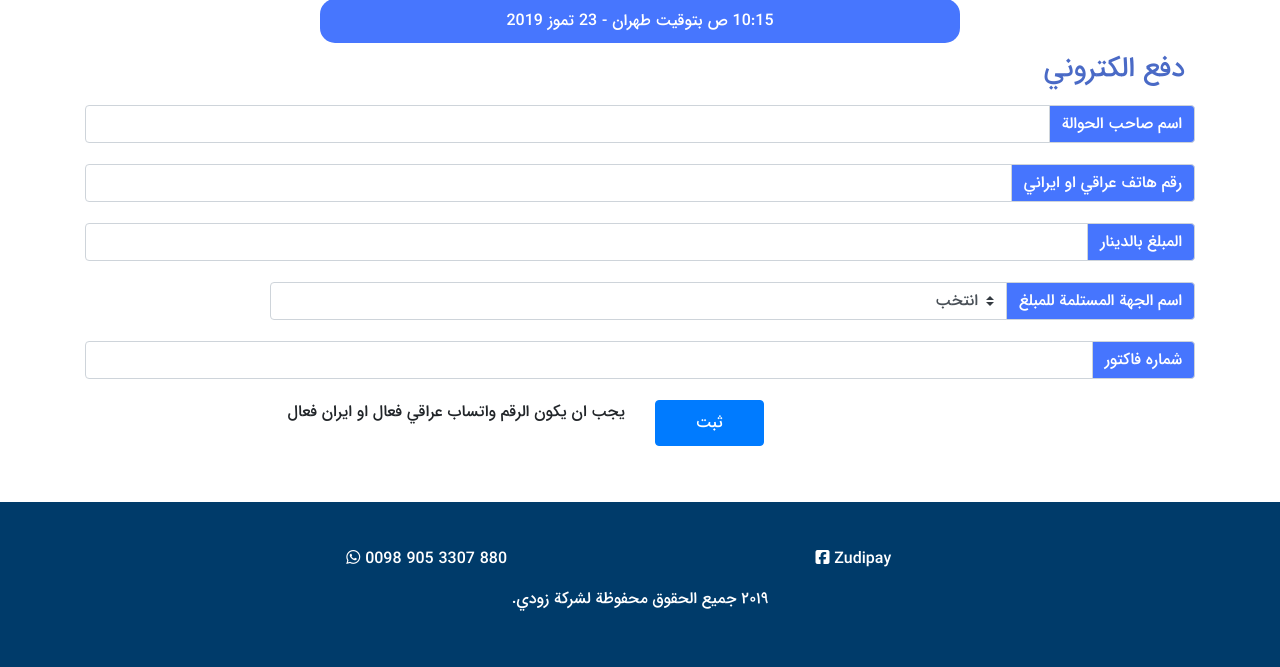
After one commit to mohammadrezaesk/zudipay_v1.0.0, a Django app: page /havale/ in a window 1280 px wide. The commit adds this page. Shown: the part 328-995 px from the top of the page. Run offline with Django 3.2, Linux system fonts and the light colour scheme; some libraries are stand-ins or nearby versions.

Commit message:
realese 1

```diff
--- a/ZUDIPAY/settings.py
+++ b/ZUDIPAY/settings.py
@@ -29,6 +29,7 @@
 # Application definition
 
 INSTALLED_APPS = [
+    'havale',
     'Exchange',
     'calculate',
     'zudipayadmin',
--- a/havale/urls.py
+++ b/havale/urls.py
@@ -1,5 +1,5 @@
 from django.conf.urls import url,include
 from . import views
 urlpatterns=[
-    url(r'^$', views.show_prices,name = 'show_prices')
+    url(r'^$', views.havaleform,name = 'havale_form')
 ]
--- a/havale/views.py
+++ b/havale/views.py
@@ -1,3 +1,6 @@
 from django.shortcuts import render
 
 # Create your views here.
+def havaleform(request):
+    args = {}
+    return render(request,'havale/havaleform.html',args)
--- a/static/zudipay/base2.css
+++ b/static/zudipay/base2.css
@@ -19,12 +19,13 @@
   width: 180px;
 }
 #time{
-  position:absolute;
-  top:0;
-  right:0;
   background:#4776fe;
   padding:5px;
-  border-bottom-left-radius:15px;
+  color: white;
+  text-align: center;
+  margin: auto;
+  border-radius: 15px;
+  padding: 10px;
 }
 footer{
   position: absolute;
@@ -60,9 +61,9 @@ footer .row .col-md-4{
 
   }
   #time{
-    font-size: 0.5rem;
-
-
+    font-size: 0.65rem;
+    max-width: none !important;
+    width:70% !important;
   }
 
 
--- /dev/null
+++ b/static/zudipay/havaleform.css
@@ -0,0 +1,25 @@
+form .row{
+  margin: 5px 0;
+}
+form input , form select{
+  text-align: right;
+}
+form span{
+  background-color: #4675fe !important;
+  color: #fff !important;
+}
+#companyicon{
+  width:40px;
+  margin: auto;
+}
+.col-2{
+  text-align: center;
+}
+.col-10{
+  padding: 0;
+}
+@media only screen and (max-width: 450px) {
+    span , p{
+      font-size: 0.6rem !important;
+    }
+}
--- a/static/zudipay/home.css
+++ b/static/zudipay/home.css
@@ -82,6 +82,6 @@ footer .row .col-md-4{
 
   }
   .zudi-menu{
-    margin-top: 50 px;
+    margin-top: 80px;
   }
 }
--- a/templates/base2.html
+++ b/templates/base2.html
@@ -19,8 +19,10 @@
   </head>
   <body>
     <div class="header">
-        <!--<p id="time"></p>-->
         <a href="/"><img src="{% static 'logo.png' %}" alt="zudilogo"  id="header-logo"></a>
+    </div>
+    <div id="time" class="col-6">
+
     </div>
     {% block body %}
     {% endblock %}
@@ -30,10 +32,10 @@
 
             </div>
             <div class="col-md-4">
-                <a href=""<p><i class="fab fa-facebook-square"></i> zudipay</p></a>
+                <a href="https://facebook.com/zuditasrif" dir="ltr"><p><i class="fab fa-facebook-square"></i> Zudipay</p></a>
             </div>
             <div class="col-md-4">
-                <a href=""<p><i class="fab fa-whatsapp"></i> +98-905 3307 880</p></a>
+                <a href="" dir="ltr"><p><i class="fab fa-whatsapp"></i> 0098 905 3307 880</p></a>
             </div>
             <div class="col-md-2">
 
@@ -43,31 +45,49 @@
     </footer>
   </body>
   <script>
-  var monthes = ["محرم","صفر","ربيع الاول","ربيع الثاني","جمادي الاول","جمادي الثاني","رجب","شعبان","رمضان","شوال","ذي القعده","ذي الحجة"]
+  var monthes = ["كانون الثاني","شباط","اذار","نيسان","ايار","حزيران","تموز","اب","ايلول","تشرين الاول","تشرين الثاني","كانون الاول"]
   var d = new Date();
-  function writeHijri(date, lang) {
-  var date = date || new Date();
-  lang = lang || 'en';
-  var options = {
-    year: 'numeric', month: 'long', day: 'numeric'
-  };
-  return date.toLocaleString(lang + '-u-ca-islamic', options);
-}
-
-// 1 Jan 2017 converted to Hijri (3 Rab. II 1438) in Arabic
-   var seconds = d.getSeconds();
-
+  var year = d.getFullYear();
+  var month = d.getMonth();
+  var dd = d.getDate();
+  var seconds = d.getSeconds();
   var minutes = d.getMinutes();
   var hour = d.getHours();
-  //document.getElementById('time').innerHTML=hour +":"+minutes+":"+seconds+"طهران";
+  if (hour%12<10){
+    hour = "0"+hour%12
+  }
+  if (minutes<10){
+    minutes = "0"+minutes
+  }
+  if(d.getHours()<12){
+      document.getElementById('time').innerHTML=hour +":"+minutes+" ص بتوقيت طهران - "+ dd +" "+ monthes[12-month]+" " + year;
+  }
+  else{
+      document.getElementById('time').innerHTML=hour +":"+minutes+" م بتوقيت طهران - "+ dd+" "+ monthes[12-month]+" " + year;
+
+  }
   setInterval(changetime, 1000);
   function changetime(){
     var d = new Date();
+    var year = d.getFullYear();
+    var month = d.getMonth();
+    var dd = d.getDate();
     var seconds = d.getSeconds();
     var minutes = d.getMinutes();
     var hour = d.getHours();
-    //document.getElementById('time').innerHTML=hour +":"+minutes+":"+seconds+"طهران";
+    if (hour%12<10){
+      hour = "0"+hour%12
+    }
+    if (minutes<10){
+      minutes = "0"+minutes
+    }
+    if(d.getHours()<12){
+        document.getElementById('time').innerHTML=hour +":"+minutes+" ص بتوقيت طهران - "+ dd +" "+ monthes[12-month]+" " + year;
+    }
+    else{
+        document.getElementById('time').innerHTML=hour +":"+minutes+" م بتوقيت طهران - "+ dd+" "+ monthes[12-month]+" " + year;
 
+    }
 
 
 }
--- a/templates/calculator/calculator.html
+++ b/templates/calculator/calculator.html
@@ -35,8 +35,8 @@ function convert(x){
               <input type="number" name="" class="form-control" placeholder="مقدار الاولية" id="input" value="0" min="0" onchange="convert({{convertrate}})">
             </div>
             <div class="col-md-4">
-              <select class="form-control" placeholder="مبدا" class="col-md-3" required id="from" onchange="convert({{convertrate}})">
-                  <option value="" disabled selected>مبدا</option>
+              <select class="form-control" class="col-md-3" required id="from" onchange="convert({{convertrate}})">
+                  <option value="" disabled selected>نوع العملة</option>
                   <option value="dinar">دينار</option>
                   <option value="dollar">دولار</option>
                   <option value="toman">تومان</option>
--- /dev/null
+++ b/templates/havale/havaleform.html
@@ -0,0 +1,87 @@
+{% extends "base2.html" %}
+{% load static %}
+{% block head %}
+<link rel="stylesheet" href="{% static 'zudipay/havaleform.css' %}" type="text/css">
+{% endblock %}
+{% block body %}
+<div class="container">
+    <h3 style="text-align:right;color:#4a6ac6;padding:10px;">دفع الكتروني</h3>
+    <form class="form-group" method="post" onsubmit="redirects()">
+      {% csrf_token %}
+        <div class="row" dir="ltr">
+              <div class="input-group mb-3">
+                  <input type="text" class="form-control"  aria-label="Recipient's username" aria-describedby="basic-addon2" required/>
+                  <div class="input-group-append">
+                      <span class="input-group-text" id="basic-addon2">اسم صاحب الحوالة</span>
+                  </div>
+              </div>
+        </div>
+        <div class="row" dir="ltr">
+              <div class="input-group mb-3">
+                  <input type="number" class="form-control"  aria-label="Recipient's username" aria-describedby="basic-addon3" required/>
+                  <div class="input-group-append">
+                      <span class="input-group-text" id="basic-addon3">رقم هاتف عراقي او ايراني</span>
+                  </div>
+              </div>
+        </div>
+        <div class="row" dir="ltr">
+              <div class="input-group mb-3">
+                  <input type="number" class="form-control"  aria-label="Recipient's username" aria-describedby="basic-addon4" required/>
+                  <div class="input-group-append">
+                      <span class="input-group-text" id="basic-addon4">المبلغ بالدينار</span>
+                  </div>
+              </div>
+        </div>
+        <div class="row" dir="ltr">
+              <div class="col-2">
+                  <img src="" id="companyicon"/>
+              </div>
+              <div class="col-10">
+                <div class="input-group mb-3">
+                  <select class="custom-select" id="companyselect" aria-describedby="basic-addon5" onchange="changepic()" required>
+                      <option disabled selected>انتخب</option>
+                      <option value="zoodroom">زود روم</option>
+                      <option value="fendegh24">فندق 24</option>
+                      <option value="iranmarhaba">ايران مرحبا</option>
+                      <option value="fadak">فدك</option>
+                    </select>
+                    <div class="input-group-append">
+                        <span class="input-group-text" id="basic-addon5">اسم الجهة المستلمة للمبلغ</span>
+                    </div>
+                </div>
+              </div>
+
+
+        </div>
+        <div class="row" dir="ltr">
+              <div class="input-group mb-3">
+                  <input type="number" class="form-control"  aria-label="Recipient's username" aria-describedby="basic-addon6" required/>
+                  <div class="input-group-append">
+                      <span class="input-group-text" id="basic-addon6">شماره فاکتور</span>
+                  </div>
+              </div>
+        </div>
+        <div class="row">
+          <div class="col-6" style="text-align:left;">
+            <button type="submit" name="button" class="btn btn-primary" style="padding: 10px 40px;">ثبت</button>
+          </div>
+          <div class="col-6" style="text-align:right;">
+              <p>يجب ان يكون الرقم واتساب عراقي فعال او ايران فعال</p>
+          </div>
+        </div>
+
+    </form>
+</div>
+<script type="text/javascript">
+function redirects() {
+    alert("الرقم الفاكتور غير صحيح!");
+
+  }
+function changepic(){
+    var company = document.getElementById('companyselect').value
+    company = ""+company+".png"
+    document.getElementById('companyicon').src = "/static/"+company
+
+}
+</script>
+{% endblock %}
```
Also changed, not shown: templates/zudipay/home.html (+6 -6 lines), static/fadak.png (added), static/fendegh24.png (added), static/iranmarhaba.png (added), static/zoodroom.png (added).
